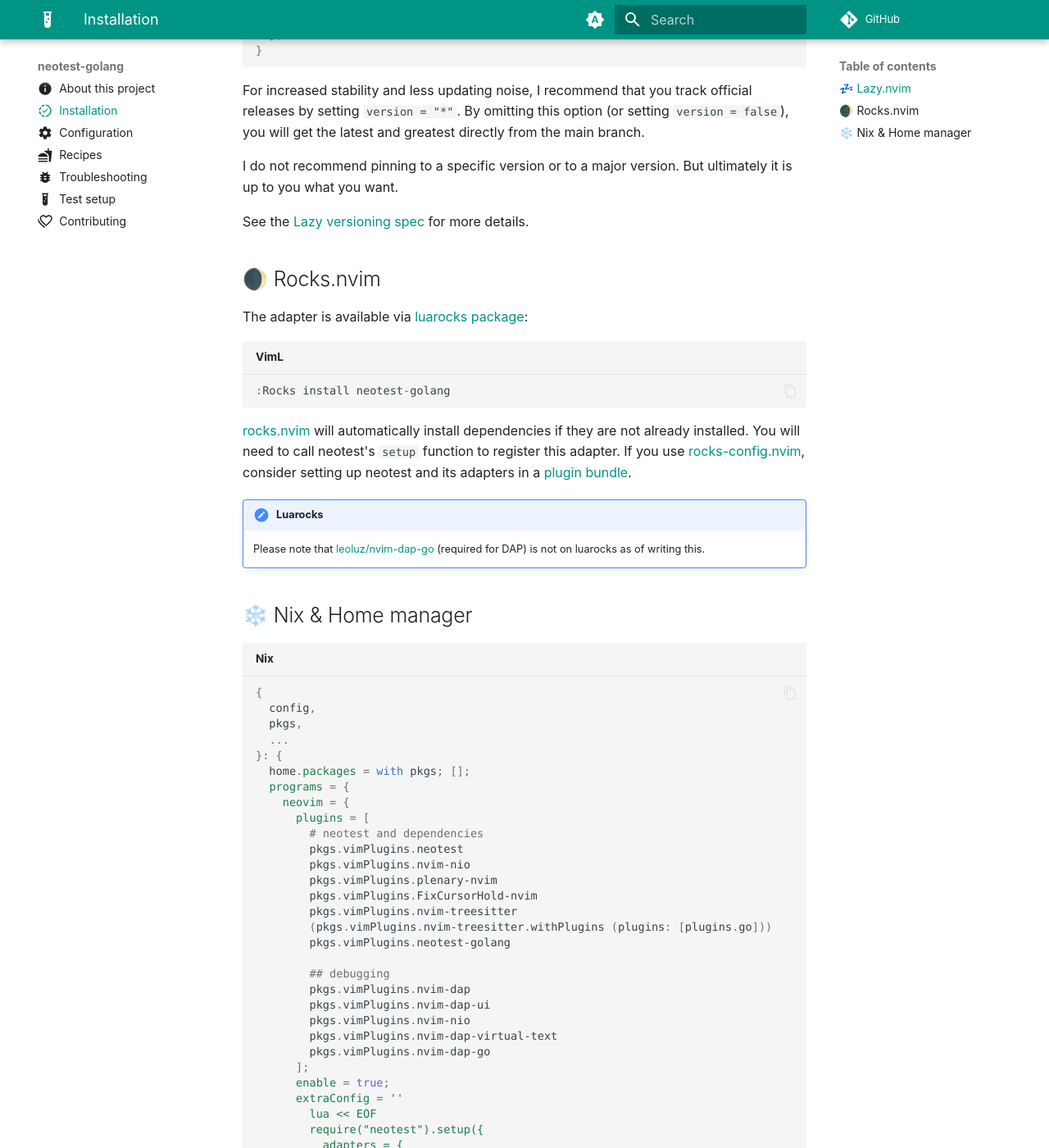
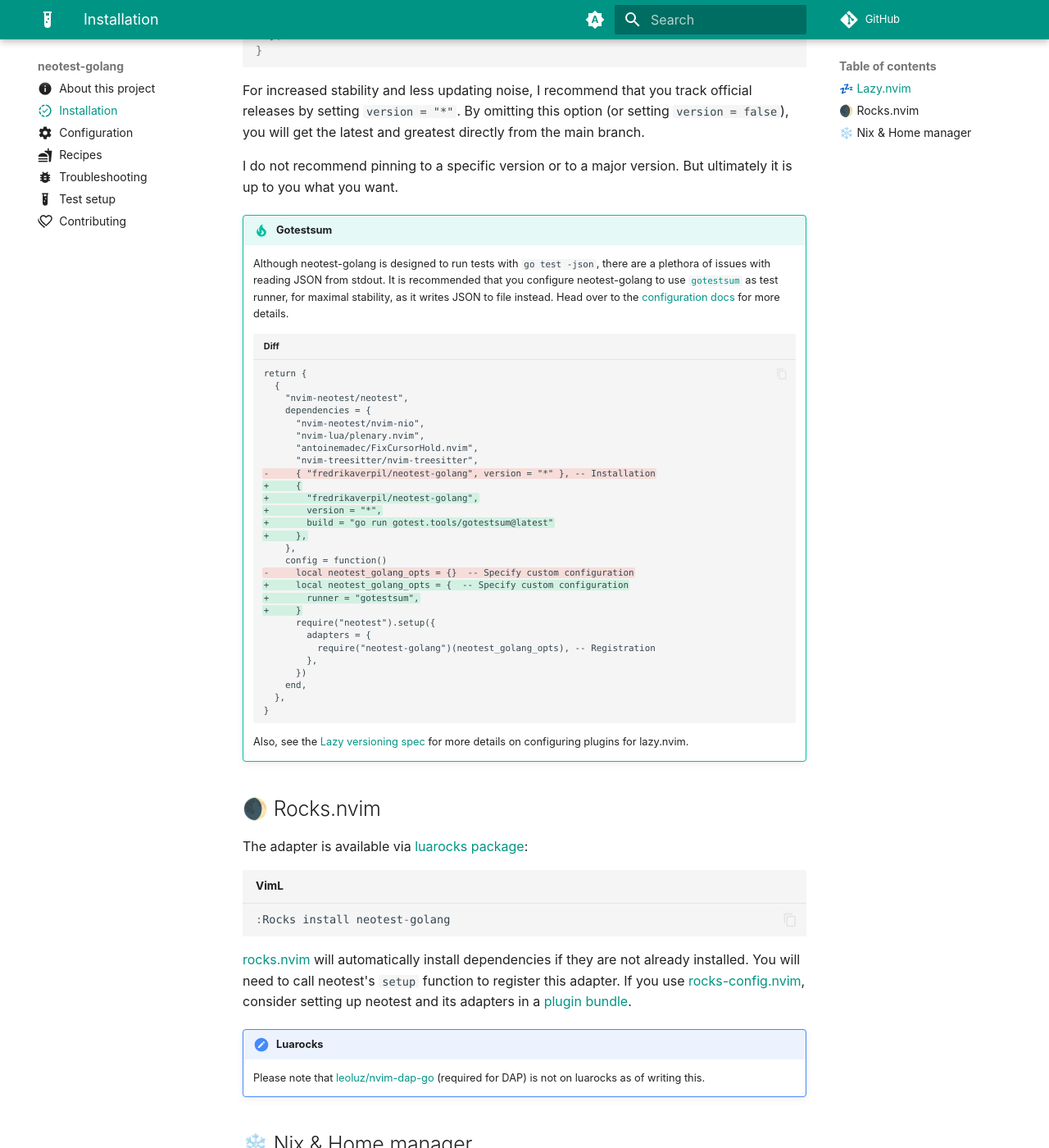
Before and after one commit to fredrikaverpil/neotest-golang, an MkDocs documentation site: the page built from docs/install.md, in a window 1280 px wide and 1400 px high, scrolled down 715 px. Shown: the whole window at 82% size. Built offline with MkDocs 1.6.1 and Material for MkDocs 9.7.7, drawn with Linux system fonts in a browser that asks for light colours; comment, search, counter and statistics services are not loaded.

Commit message:
docs: add recommendation on gotestsum

````diff
--- a/docs/install.md
+++ b/docs/install.md
@@ -41,8 +41,48 @@ the main branch.
 I do not recommend pinning to a specific version or to a major version. But
 ultimately it is up to you what you want.
 
-See the [Lazy versioning spec](https://lazy.folke.io/spec/versioning) for more
-details.
+!!! tip "Gotestsum"
+
+    Although neotest-golang is designed to run tests with `go test -json`, there are
+    a plethora of issues with reading JSON from stdout. It is recommended that you
+    configure neotest-golang to use
+    [`gotestsum`](https://github.com/gotestyourself/gotestsum) as test runner, for
+    maximal stability, as it writes JSON to file instead. Head over to the
+    [configuration docs](/config/#runner) for more details.
+
+    ```diff
+    return {
+      {
+        "nvim-neotest/neotest",
+        dependencies = {
+          "nvim-neotest/nvim-nio",
+          "nvim-lua/plenary.nvim",
+          "antoinemadec/FixCursorHold.nvim",
+          "nvim-treesitter/nvim-treesitter",
+    -     { "fredrikaverpil/neotest-golang", version = "*" }, -- Installation
+    +     {
+    +       "fredrikaverpil/neotest-golang",
+    +       version = "*",
+    +       build = "go run gotest.tools/gotestsum@latest"
+    +     },
+        },
+        config = function()
+    -     local neotest_golang_opts = {}  -- Specify custom configuration
+    +     local neotest_golang_opts = {  -- Specify custom configuration
+    +       runner = "gotestsum",
+    +     }
+          require("neotest").setup({
+            adapters = {
+              require("neotest-golang")(neotest_golang_opts), -- Registration
+            },
+          })
+        end,
+      },
+    }
+    ```
+
+    Also, see the [Lazy versioning spec](https://lazy.folke.io/spec/versioning) for more
+    details on configuring plugins for lazy.nvim.
 
 ## 🌒 Rocks.nvim
 
````
